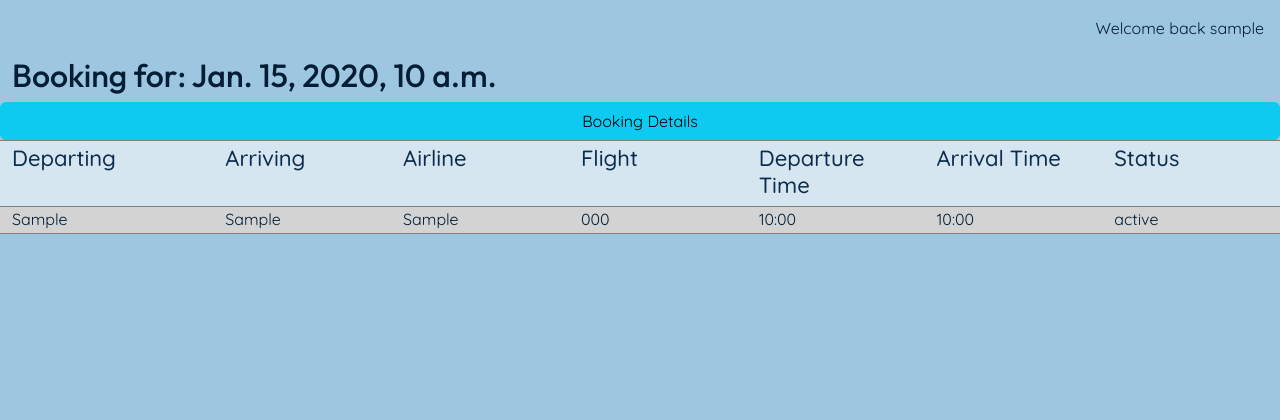
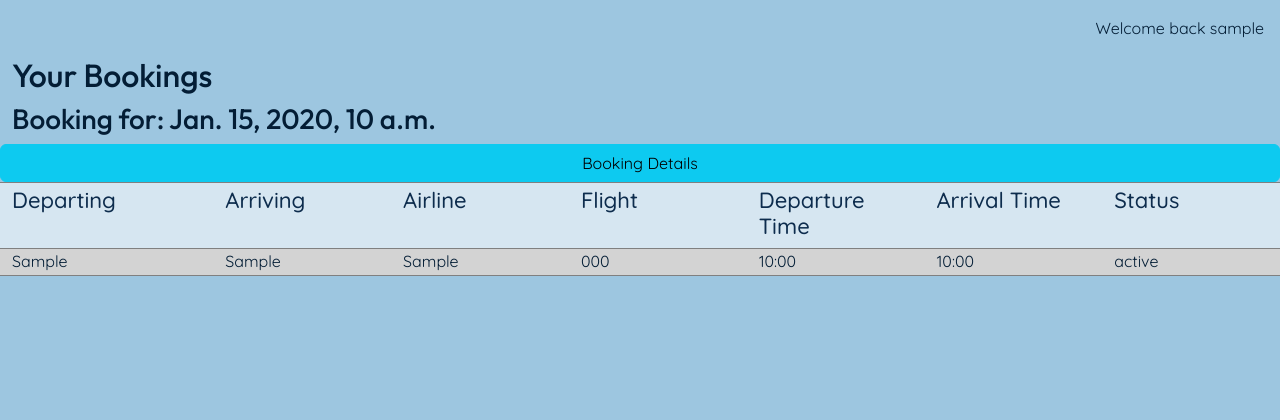
Before and after one commit to mogr20/flight-bookings, a Django app: page /user/ in a window 1280 px wide. Shown: the part 86-506 px from the top of the page. Run offline with Django 4.2, Linux system fonts and the light colour scheme; a user stored in the database is signed in; tables that the repository leaves empty hold one stand-in row (values such as "Sample post"); some libraries are stand-ins or nearby versions.

Commit message:
FIX: further accessibility adjustments; more sequential headers on all pages

```diff
--- a/booking/templates/booking/booking_passengers.html
+++ b/booking/templates/booking/booking_passengers.html
@@ -6,7 +6,7 @@
 <!-- content starts here -->
 <div class="container-fluid">
     <div class="row">
-        <h2>Booking for: {{ booking.booking_date }}</h2>
+        <h1 class="h2">Booking for: {{ booking.booking_date }}</h1>
         <div class="col-12 col-sm-6 col-lg-4"><strong>Departing from: </strong>{{ flight.departure_airport.city }}</div>
         <div class="col-12 col-sm-6 col-lg-4"><strong>Arriving at: </strong>{{ flight.arrival_airport.city }}</div>
         <div class="col-12 col-sm-6 col-lg-4"><strong>Airline: </strong>{{ flight.airline }}</div>
--- a/booking/templates/booking/my_bookings.html
+++ b/booking/templates/booking/my_bookings.html
@@ -6,10 +6,11 @@
 
 <div class="container-fluid">
     <div class="row">
-        <h2 id="no-bookings-header" style="display: block;">No Bookings available</h2>
+        <h1 class="h2">Your Bookings</h1>
+        <h2 id="no-bookings-header" style="display: block;" class="h3">No Bookings available</h2>
         <p id="no-bookings-paragraph" style="display: block;">You haven't booked a flight yet. <a href="{% url 'home' %}">Click here</a> to view all available flights.</p>
         {% for booking in booking_list %}
-        <h2>Booking for: {{ booking.booking_date }}</h2>
+        <h2 class="h3">Booking for: {{ booking.booking_date }}</h2>
         <a class="btn btn-info" href="{% url 'booking_detail' booking.id %}">Booking Details</a>
         <div class="container text-left">
             <!-- add if statements to adjust cols for departures vs arrivals -->
```
